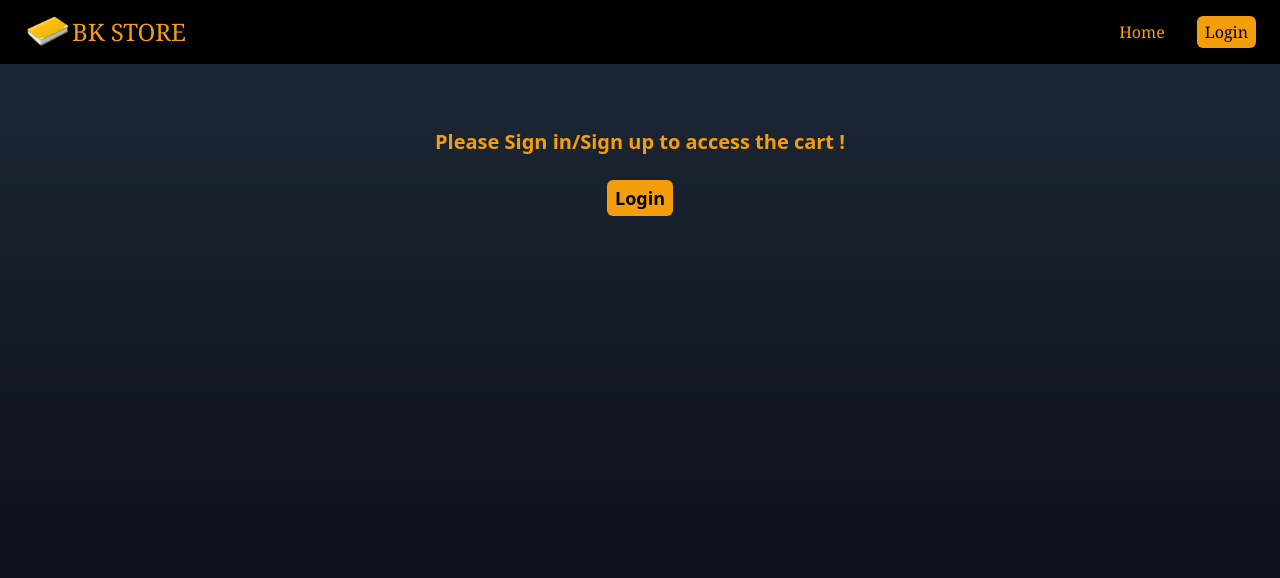
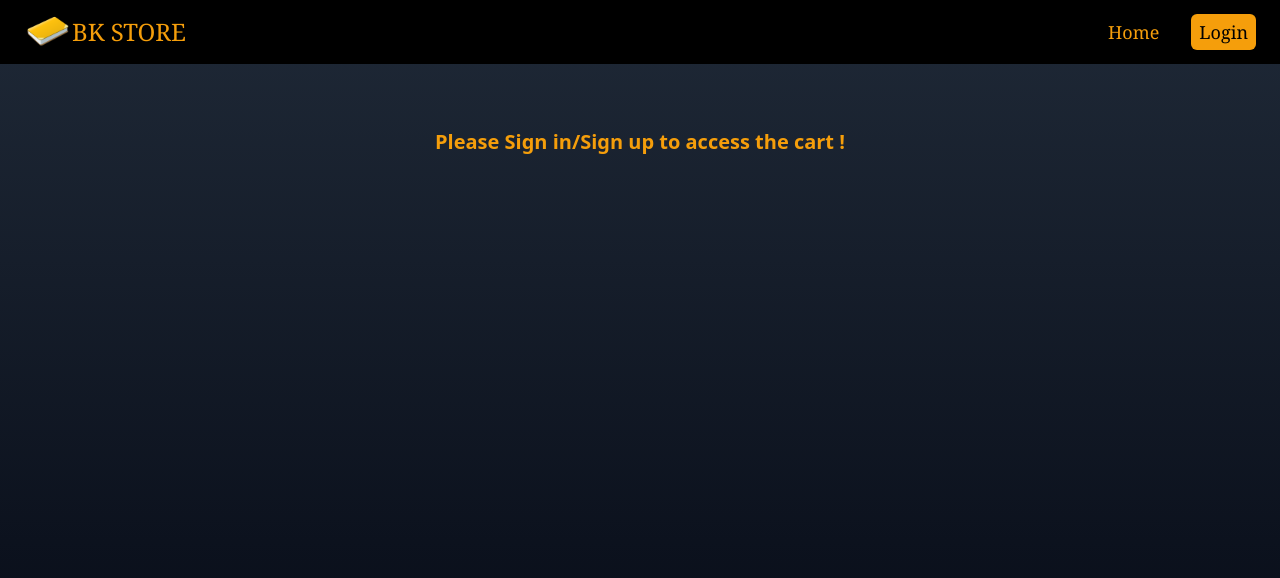
Before and after one commit to shivamgupta1830/book-store-react, a React (Create React App) app: page /checkout in a window 1280 px wide. Shown: the top 578 px of the page. Built offline with nearby package versions, Linux system fonts and the light colour scheme.

Commit message:
netlify children route fix

```diff
--- a/src/components/Cart.js
+++ b/src/components/Cart.js
@@ -60,15 +60,10 @@
           )}
         </div>
       ) : (
-        <div className="bg-gradient-to-t from-gray-950 to-gray-800 font-bold  flex flex-col items-center justify-start gap-6 text-xl w-full h-screen pt-32">
+        <div className="bg-gradient-to-t from-gray-950 to-gray-800 font-bold text-center text-xl w-full h-screen pt-32">
           <h1 className="text-amber-500 ">
             Please Sign in/Sign up to access the cart !
           </h1>
-          <Link to="/login">
-            <button className="bg-amber-500 text-black py-1 px-2 rounded-md hover:shadow-3xl hover:shadow-amber-500 text-lg">
-              Login
-            </button>
-          </Link>
         </div>
       )}
     </div>
--- a/src/components/Checkout.js
+++ b/src/components/Checkout.js
@@ -53,7 +53,7 @@
 
             <p>{contact}</p>
             <p className="w-full overflow-hidden"> Address: {address}</p>
-            <h3>{user.email}</h3>
+            <h3 className="font-semibold">{user.email}</h3>
             <h2 className="font-bold text-lg">
               Total Price: <span className="text-green-900">₹ 9999</span>
             </h2>
@@ -70,15 +70,10 @@
           </div>
         </div>
       ) : (
-        <div className="bg-gradient-to-t from-gray-950 to-gray-800 font-bold  flex flex-col items-center justify-start gap-6 text-xl w-full h-screen pt-32">
+        <div className="bg-gradient-to-t from-gray-950 to-gray-800 font-bold text-center text-xl w-full h-screen pt-32">
           <h1 className="text-amber-500 ">
             Please Sign in/Sign up to access the cart !
           </h1>
-          <Link to="/login">
-            <button className="bg-amber-500 text-black py-1 px-2 rounded-md hover:shadow-3xl hover:shadow-amber-500 text-lg">
-              Login
-            </button>
-          </Link>
         </div>
       )}
     </div>
--- a/src/components/Header.js
+++ b/src/components/Header.js
@@ -51,7 +51,7 @@
       </Link>
 
       <div>
-        <ul className="flex justify-between items-center gap-8 font-normal text-base">
+        <ul className="flex justify-between items-center gap-8 font-normal text-lg">
           <Link to="/home">
             <li className=" hover:underline underline-offset-4">Home</li>
           </Link>
```
